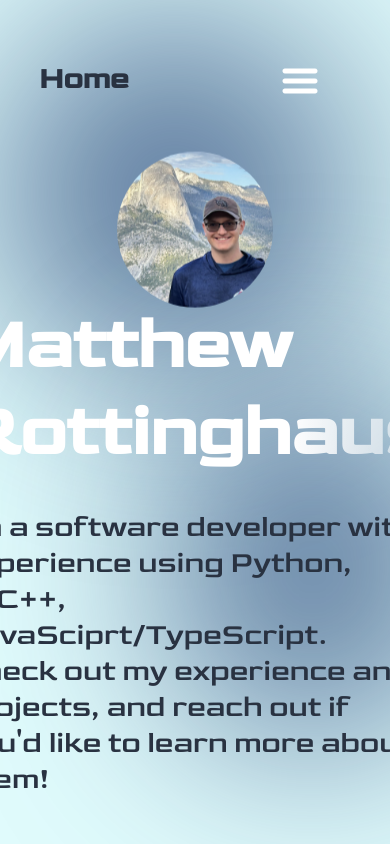
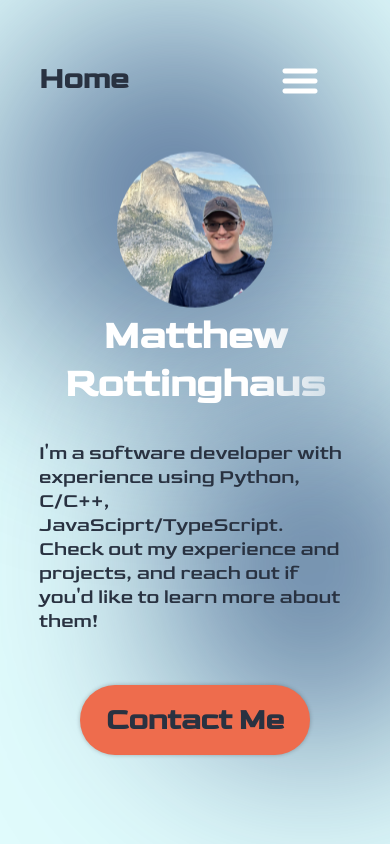
Before and after one commit to mjrottinghaus/mjrottinghaus.github.io, a React (Vite) app: page / in a window 390 px wide. Shown: the top 844 px of the page. Built offline with nearby package versions, Linux system fonts and the light colour scheme.

Commit message:
mobile cleanup

```diff
--- a/src/components/about/About.module.css
+++ b/src/components/about/About.module.css
@@ -80,6 +80,7 @@
     background-color: transparent;
     padding-left: 0;
     padding-right: 0;
+    padding: 00px;
   }
 
   .content {
--- a/src/components/home/Home.module.css
+++ b/src/components/home/Home.module.css
@@ -22,6 +22,7 @@
 .title {
     font-size: 72px;
     font-weight: 900;
+    text-transform: capitalize;
     margin-bottom: 33px;
     font-family: var(--font-goldman);
     background: linear-gradient(
@@ -45,6 +46,7 @@
     color: var(--color-text);
     border-radius: 100px;
     font-size: 30px;
+    font-family: var(--font-goldman);
     font-weight: 600;
     padding: 17px 26px;
     box-shadow: 0 0 4px 0 rgba(0, 0, 0, 0.25);
@@ -109,4 +111,12 @@
     .content {
         align-items: center;
     }
+    .title {
+        margin-top: 10px;
+        font-size: 40px;
+        text-align: center;
+    }
+    .description {
+        font-size: 20px;
+    }
 }
```
Also changed, not shown: src/vars.css (+8 -9 lines).
